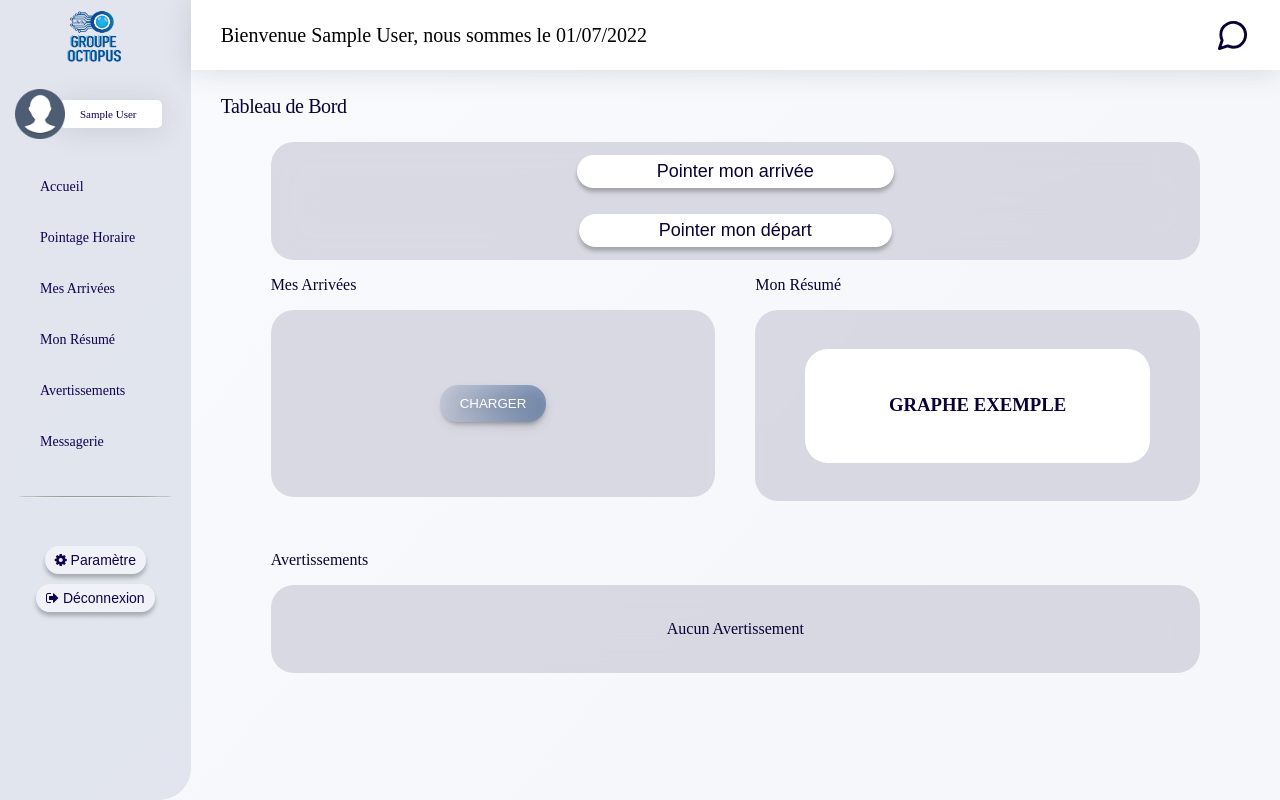
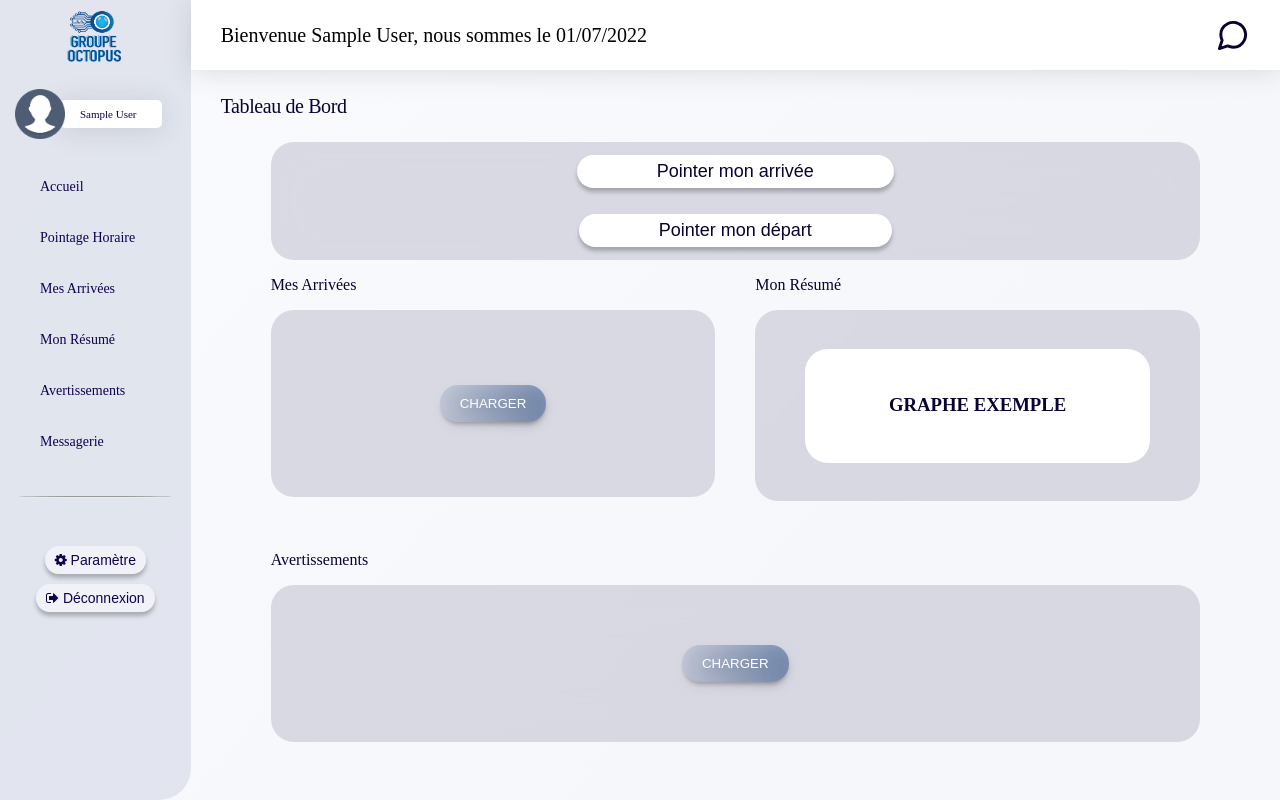
Before and after one commit to amyeben/pointingapp, a Next.js app in the folder FrontEnd/: page / in a window 1280 px wide. Built offline with nearby package versions, Linux system fonts and the light colour scheme; no server answers; sample sign-in values are in the browser's storage.

Commit message:
Completed : alert, my arriavl, pointing page, part of homepage
Beginning of chart.js

```diff
--- a/FrontEnd/pages/index.jsx
+++ b/FrontEnd/pages/index.jsx
@@ -16,8 +16,10 @@ function Home() {
     const router = useRouter();
     const [user, setUser] = useState('');
     const [isButton, setButton] = useState(true);
+    const [isButtonAd, setButtonAd] = useState(true);
     const [dataLoaded, setDataLoaded] = useState('');
-    const [taBody, setTaBody] = useState('')
+    const [taBody, setTaBody] = useState('');
+    const [adContent, setAdContent] = useState('')
 
     useEffect(() => {
         userService.getAll().then(x => setUsers(x));
@@ -38,7 +40,7 @@ function Home() {
         "name" : nameuser
     }
 
-    const loadData = (e) => {
+    const loadDataArrival = (e) => {
         const handleSuccess = (res) => { // if success
             setButton(false);
             console.log(dataLoaded);
@@ -87,6 +89,26 @@ function Home() {
             .catch(handleFailure)
     }
 
+    const loadDataAd  = (e) => {
+        setButtonAd(false);
+
+        const handleSuccess = (res) => { // if success
+                console.log(res.data)
+                if (res.data == ""){setAdContent("Aucun Avertissement")}
+                else {
+                    setAdContent("Écrit le " + res.data['date_ad'] + " : " + res.data['message'])
+                }}
+
+        const handleFailure = (error) => {
+            console.log("ERROR");
+        }
+
+        axios.post(`http://localhost:8000/get_advertissements`, name)
+            .then(handleSuccess)
+            .catch(handleFailure)
+
+    }
+
 
 
     return (
@@ -103,7 +125,7 @@ function Home() {
                     <div className={styles.arr}>
                         <p>Mes Arrivées</p>
                         <div className={styles.arrcol}>
-                            <button className={isButton ? styles.loadbutton : styles.hidden} onClick={loadData}>CHARGER</button>
+                            <button className={isButton ? styles.loadbutton : styles.hidden} onClick={loadDataArrival}>CHARGER</button>
                             <table className={isButton ? styles.hidden : styles.white}>
                                 <thead className={styles.tbody}>
                                 <tr>
@@ -125,8 +147,9 @@ function Home() {
                 </div>
                 <div className={styles.avertissements}>
                     <p>Avertissements</p>
-                    <div>
-                        <p>Aucun Avertissement</p>
+                    <div className={styles.blue}>
+                        <button className={isButtonAd ? styles.loadbutton : styles.hidden} onClick={loadDataAd}>CHARGER</button>
+                        <p className={isButtonAd ? styles.hidden : styles.nothing}>{adContent}</p>
                     </div>
                 </div>
             </div>
--- a/FrontEnd/styles/Alert.module.css
+++ b/FrontEnd/styles/Alert.module.css
@@ -13,7 +13,7 @@
 
 }
 
-.blue > p {
+.blue{
     background: rgba(136, 138, 162, 0.28);
     backdrop-filter: blur(20px);
     border-radius: 23px;
@@ -21,6 +21,71 @@
     margin-right: 80px;
     text-align: center;
 
-    padding-top: 250px;
-    padding-bottom: 250px;
 }
+
+.loadbutton {
+    background: linear-gradient(275.72deg, rgba(58, 93, 147, 0.63) -13.53%, rgba(70, 93, 172, 0) 128.46%);
+    box-shadow: 0px 4px 4px -2px rgba(0, 0, 0, 0.25);
+    filter: drop-shadow(0px 4px 4px rgba(0, 0, 0, 0.25));
+    border-radius: 18px;
+    border: hidden;
+    padding: 11px;
+    padding-left: 20px;
+    padding-right: 20px;
+    color: white;
+    font-weight: 175;
+    margin-bottom: 250px;
+    margin-top: 250px;
+}
+
+.loadbutton:hover {
+
+    box-shadow: 0px 7px 7px -2px rgba(0, 0, 0, 0.25);
+
+}
+
+.hidden {
+    display: none;
+}
+
+.white {
+    border-radius: 15px;
+    margin-left: auto;
+    margin-right: auto;
+    padding-right: 20px;
+    padding-left: 20px;
+    padding-top: 10px;
+    padding-bottom: 10px;
+    font-size: 12px;
+}
+
+.white > table {
+    border-collapse: collapse;
+
+}
+
+
+.white > table > tr {
+    border: 1px solid black;
+}
+
+.tbody > tr > td {
+    padding-left: 30px;
+    padding-right: 30px;
+
+}
+
+.tbody > tr > th {
+    padding-left: 50px;
+    padding-right: 50px;
+    padding-bottom: 10px;
+}
+
+.red {
+    color: red;
+}
+
+.tbody > tr:hover {
+    box-shadow: 1px 1px 1px 1px rgba(0, 0, 0, 0.25);
+    border-radius: 12px;
+}
--- a/FrontEnd/styles/Homepage.module.css
+++ b/FrontEnd/styles/Homepage.module.css
@@ -121,15 +121,16 @@ width: 100%;
 
 
 .avertissements > div > p{
-    background: rgba(136, 138, 162, 0.28);
+    /*background: rgba(136, 138, 162, 0.28);*/
     backdrop-filter: blur(20px);
     border-radius: 23px;
     margin-left: 50px;
     margin-right: 80px;
     text-align: center;
-
-    padding-top: 35px;
-    padding-bottom: 35px;
+    font-size: 14px;
+    padding-top: 30px;
+    padding-bottom: 30px;
+    font-weight: 400;
 }
 
 .avertissements > p {
@@ -208,3 +209,15 @@ width: 100%;
     box-shadow: 1px 2px 2px 2px rgba(0, 0, 0, 0.25);
     border-radius: 12px;
 }
+
+.blue {
+    background: rgba(136, 138, 162, 0.28);
+    backdrop-filter: blur(20px);
+    border-radius: 23px;
+    margin-left: 50px;
+    margin-right: 80px;
+    padding-bottom: 5px;
+    padding-top: 5px;
+}
+
+.nothing {}
```
Also changed, not shown: FrontEnd/pages/posts/alert.jsx (+76 -2 lines), 1 other file (tests, documents, lock files or other folders).
